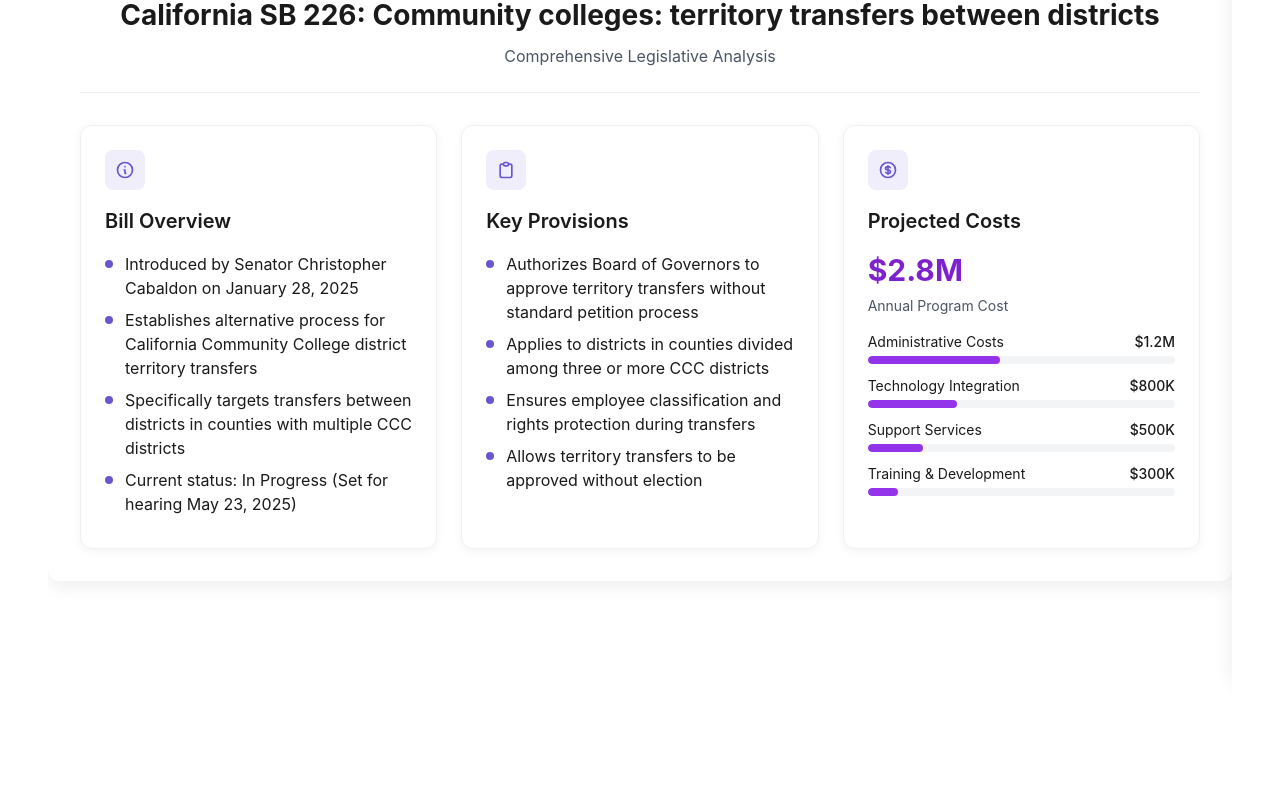
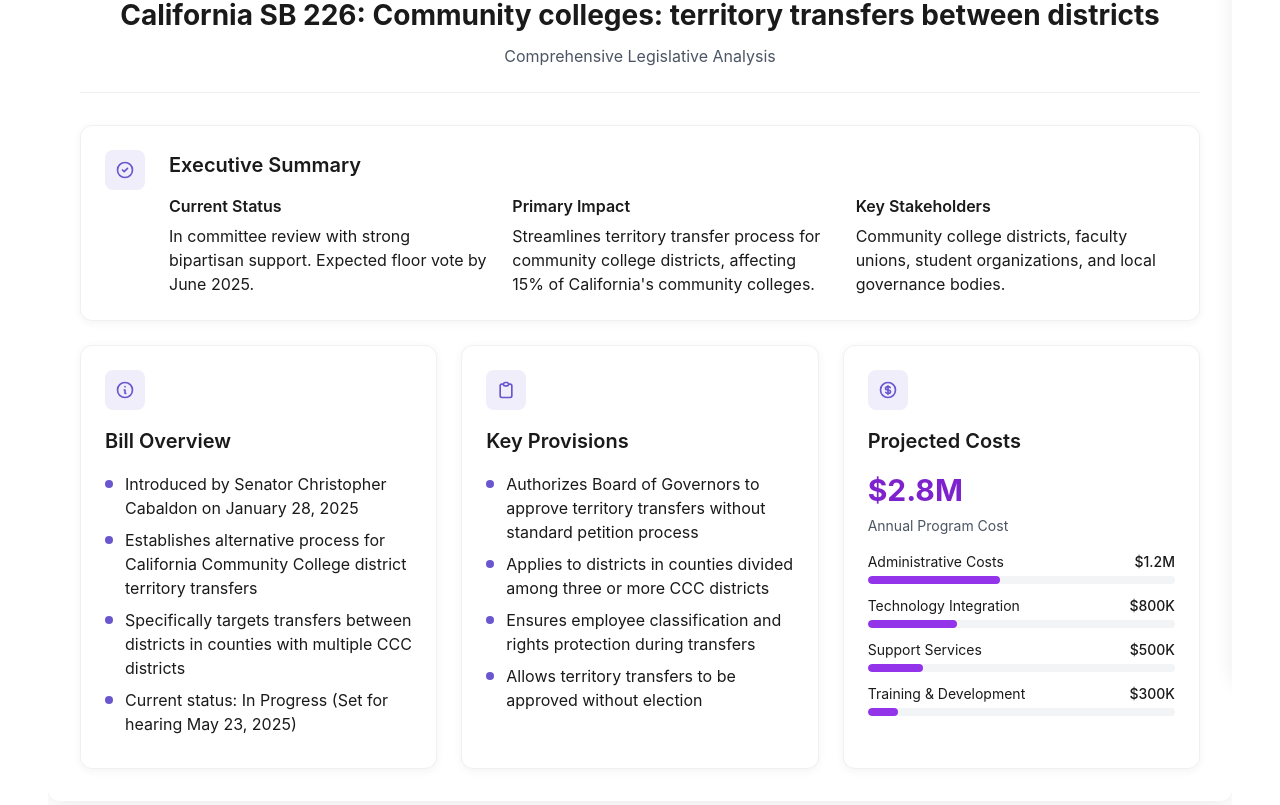
Before and after one commit to ehawked/legislative-report-app, a React (Vite) app: page / in a window 1280 px wide. Shown: the part 1400-2205 px from the top of the page. Built offline with nearby package versions, Linux system fonts and the light colour scheme.

Commit message:
Update Sample Report Preview with Horizontal Card

```diff
--- a/src/components/SampleReportPreview.tsx
+++ b/src/components/SampleReportPreview.tsx
@@ -10,6 +10,34 @@ const SampleReportPreview: React.FC = () => {
       <div className="report-header">
         <h1>California SB 226: Community colleges: territory transfers between districts</h1>
         <p className="text-gray-600">Comprehensive Legislative Analysis</p>
+      </div>
+
+      {/* New Horizontal Card */}
+      <div className="report-card w-full mb-6">
+        <div className="flex items-start gap-6">
+          <div className="report-icon shrink-0">
+            <svg xmlns="http://www.w3.org/2000/svg" fill="none" viewBox="0 0 24 24" stroke="currentColor">
+              <path strokeLinecap="round" strokeLinejoin="round" strokeWidth={2} d="M9 12l2 2 4-4m6 2a9 9 0 11-18 0 9 9 0 0118 0z" />
+            </svg>
+          </div>
+          <div className="flex-1">
+            <h2 className="mb-4">Executive Summary</h2>
+            <div className="grid grid-cols-3 gap-6">
+              <div>
+                <h3 className="text-sm font-semibold text-gray-600 mb-2">Current Status</h3>
+                <p className="text-base">In committee review with strong bipartisan support. Expected floor vote by June 2025.</p>
+              </div>
+              <div>
+                <h3 className="text-sm font-semibold text-gray-600 mb-2">Primary Impact</h3>
+                <p className="text-base">Streamlines territory transfer process for community college districts, affecting 15% of California's community colleges.</p>
+              </div>
+              <div>
+                <h3 className="text-sm font-semibold text-gray-600 mb-2">Key Stakeholders</h3>
+                <p className="text-base">Community college districts, faculty unions, student organizations, and local governance bodies.</p>
+              </div>
+            </div>
+          </div>
+        </div>
       </div>
 
       <div className="report-grid">
```
